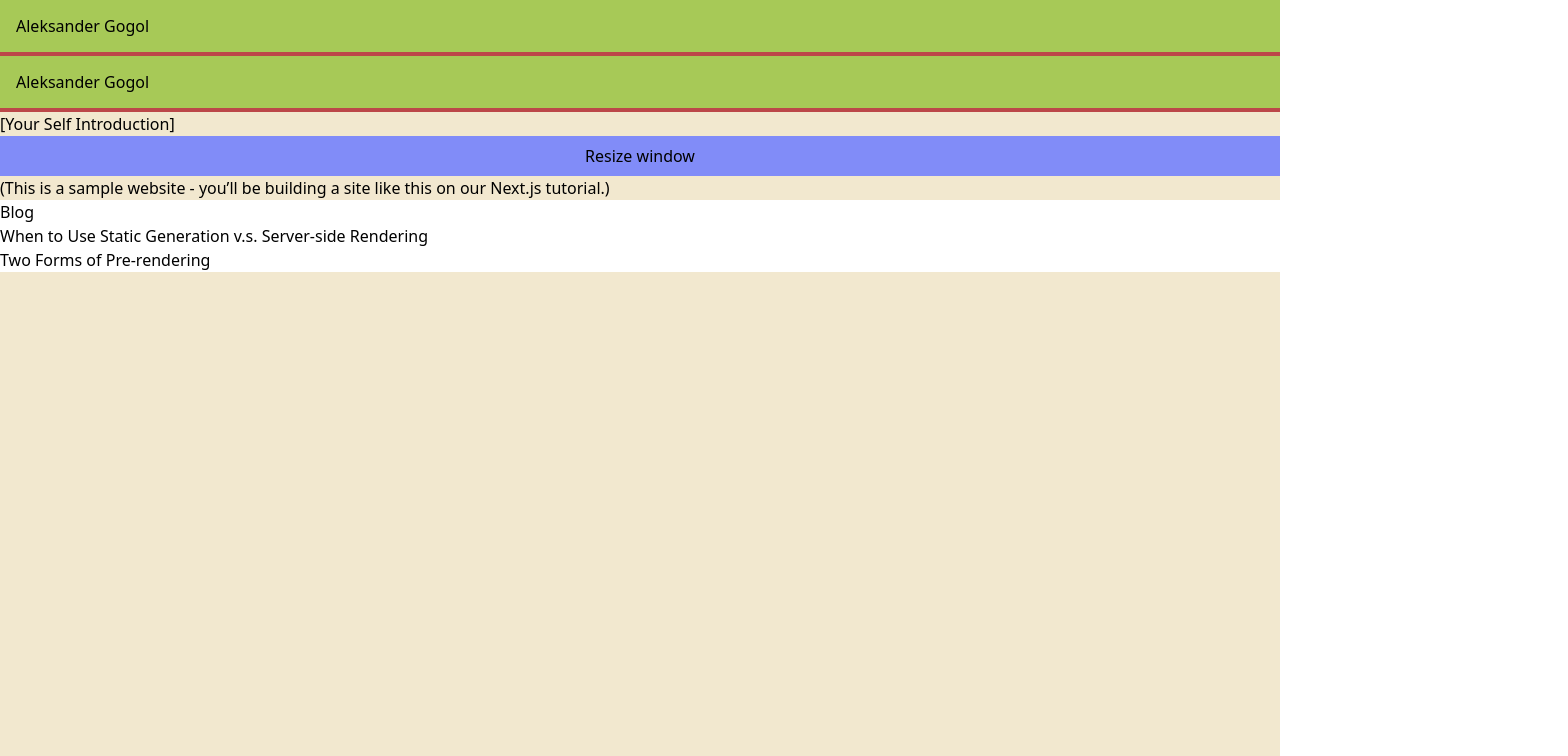
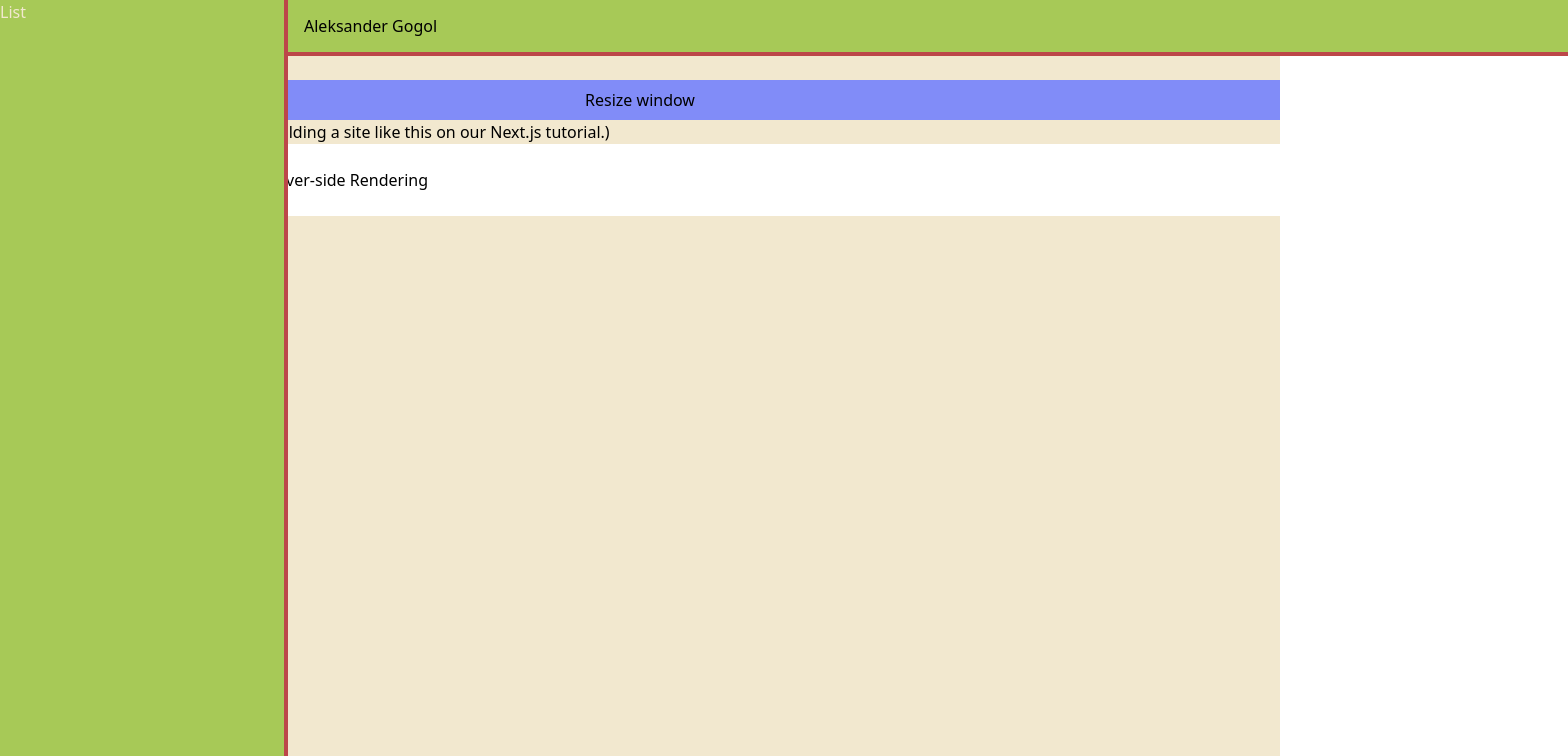
Before and after one commit to catvatar/portfolio, a Next.js app: page / in a window 1280 px wide. Shown: the top 756 px of the page, 1568 px wide, since content can reach past the window. Built offline with nearby package versions, Linux system fonts and the light colour scheme.

Commit message:
Finished side navigation panel

```diff
--- a/tailwind.config.ts
+++ b/tailwind.config.ts
@@ -18,6 +18,9 @@ export default {
         'secondary': '#a7c957',
         'detail': '#bc4749'
       },
+      spacing: {
+        'sidebar': '18rem',
+      },
     },
   },
   plugins: [require('@tailwindcss/typography'), require('@tailwindcss/forms')],
--- a/ui/global-nav.tsx
+++ b/ui/global-nav.tsx
@@ -8,8 +8,8 @@ export function GlobalNav() {
   const [isOpen, setIsOpen] = useState(false);
   return (
     <>
-      <SideNav stateProp={ [isOpen, setIsOpen] }/>
-      <TopNav stateProp={ [isOpen, setIsOpen] }/>
+        <SideNav stateProp={ [isOpen, setIsOpen] }/>
+        <TopNav stateProp={ [isOpen, setIsOpen] }/>
     </>
   );
 }
--- a/ui/side-nav.tsx
+++ b/ui/side-nav.tsx
@@ -1,6 +1,5 @@
 'use client';
 
-import Link from 'next/link';
 import clsx from 'clsx';
 import { isHome } from '../public/Context';
 import { useContext } from 'react';
@@ -8,33 +7,18 @@ import { useContext } from 'react';
 export function SideNav({ stateProp }) {
   const [isOpen, setIsOpen] = stateProp;
   const root = useContext(isHome);
-  console.log('Top Nav:', root);
 
   return (
-    <nav className={clsx('bg-secondary border-b-detail border-b-4','w-full h-14 top-0 lg:sticky', {'fixed' : isOpen})}>
-      <div className='grid grid-flow-col justify-stretch content-center h-full px-4'>
-        <div className='judtify-self-start'>
-          Aleksander Gogol
-        </div>
-        <div className={clsx('judtify-self-start', {'hidden' : root})}>
-          <Link
-            href="/"
-          >
-            Back
-          </Link>
-        </div>
-        <div className='flex justify-end'>
-          <button
-            type="button"
-            className="group lg:hidden"
-            onClick={() => setIsOpen(!isOpen)}
-          >
-            <div className="group-hover:text-gray-400">
-              Menu
-            </div>
-          </button>
-        </div>
+    <div className={clsx('fixed top-0 bg-secondary border-r-4 border-detail bottom-0 z-auto w-sidebar text-primary', {'invisible lg:visible' : !isOpen})}>
+      <div
+        className={clsx(
+          'lg:block',
+          {'fixed inset-x-0 bottom-0 top-14 bg-secondary': isOpen,
+          hidden: !isOpen,
+        })}
+      >
+        List
       </div>
-    </nav>
+    </div>
   );
 }
--- a/ui/top-nav.tsx
+++ b/ui/top-nav.tsx
@@ -8,10 +8,9 @@ import { useContext } from 'react';
 export function TopNav({ stateProp }) {
   const [isOpen, setIsOpen] = stateProp;
   const root = useContext(isHome);
-  console.log('Top Nav:', root);
 
   return (
-    <nav className={clsx('bg-secondary border-b-detail border-b-4','w-full h-14 top-0 lg:sticky', {'fixed' : isOpen})}>
+    <nav className={clsx('bg-secondary border-b-detail border-b-4','w-full h-14 top-0 lg:sticky lg:ml-sidebar', {'fixed' : isOpen})}>
       <div className='grid grid-flow-col justify-stretch content-center h-full px-4'>
         <div className='judtify-self-start'>
           Aleksander Gogol
```
